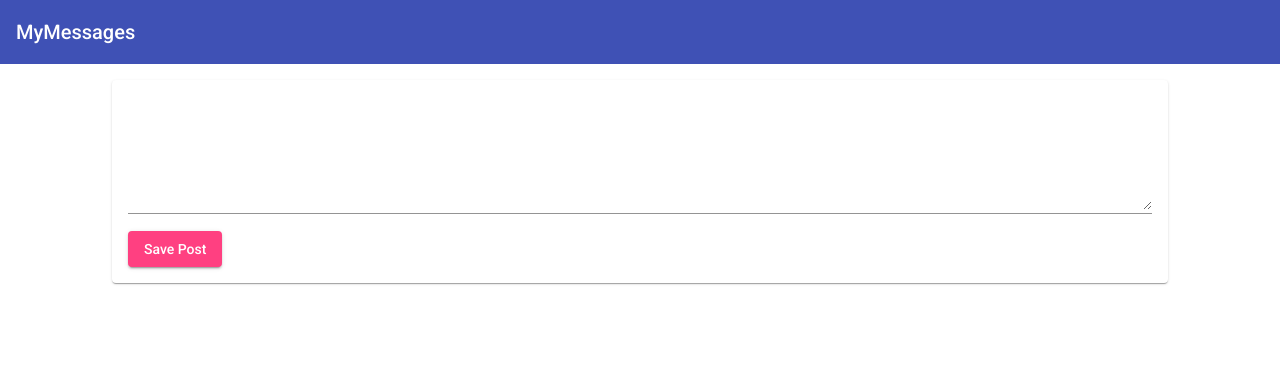
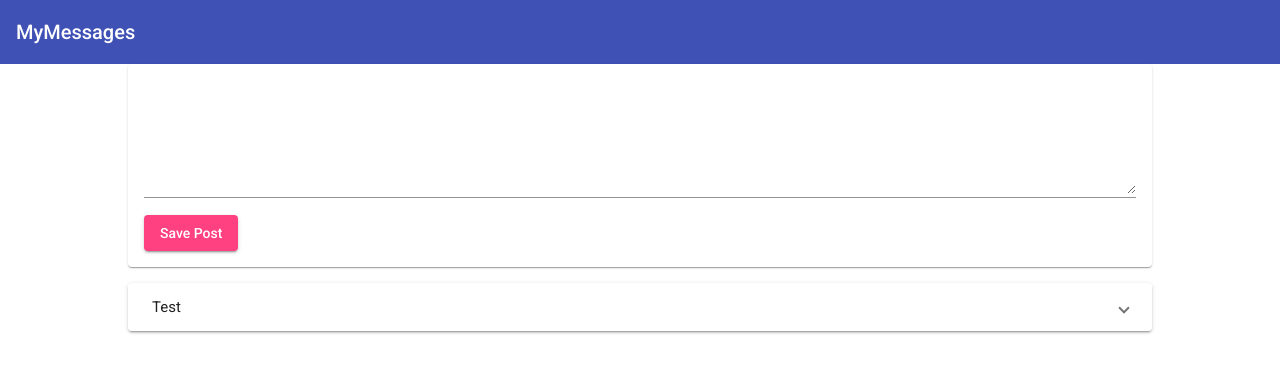
Before and after one commit to handikoswara24/mean-course, an Angular app: page / in a window 1280 px wide. Shown: the top 372 px of the page. Built offline with nearby package versions, Linux system fonts and the light colour scheme.

Commit message:
22. Outputting Posts

```diff
--- a/src/app/app.component.html
+++ b/src/app/app.component.html
@@ -1,4 +1,5 @@
 <app-header></app-header>
 <main>
     <app-post-create></app-post-create>
+    <app-post-list></app-post-list>
 </main>
--- a/src/app/app.component.scss
+++ b/src/app/app.component.scss
@@ -1,3 +1,5 @@
 main {
   margin-top: 1rem;
+  width: 80%;
+  margin: auto;
 }
--- a/src/app/posts/post-create/post-create.component.scss
+++ b/src/app/posts/post-create/post-create.component.scss
@@ -1,8 +1,3 @@
-mat-card {
-  width: 80%;
-  margin: auto;
-}
-
 mat-form-field,
 textarea {
   width: 100%;
--- /dev/null
+++ b/src/app/posts/post-list/post-list.component.html
@@ -0,0 +1,8 @@
+<mat-accordion>
+    <mat-expansion-panel>
+        <mat-expansion-panel-header>
+            Test
+        </mat-expansion-panel-header>
+        <p>Testt 12</p>
+    </mat-expansion-panel>
+</mat-accordion>
--- /dev/null
+++ b/src/app/posts/post-list/post-list.component.scss
@@ -0,0 +1,4 @@
+:host {
+  display: block;
+  margin-top: 1rem;
+}
```
Also changed, not shown: src/app/app.module.ts (+6 -2 lines), src/app/posts/post-list/post-list.component.ts (added, +10 -0 lines).
